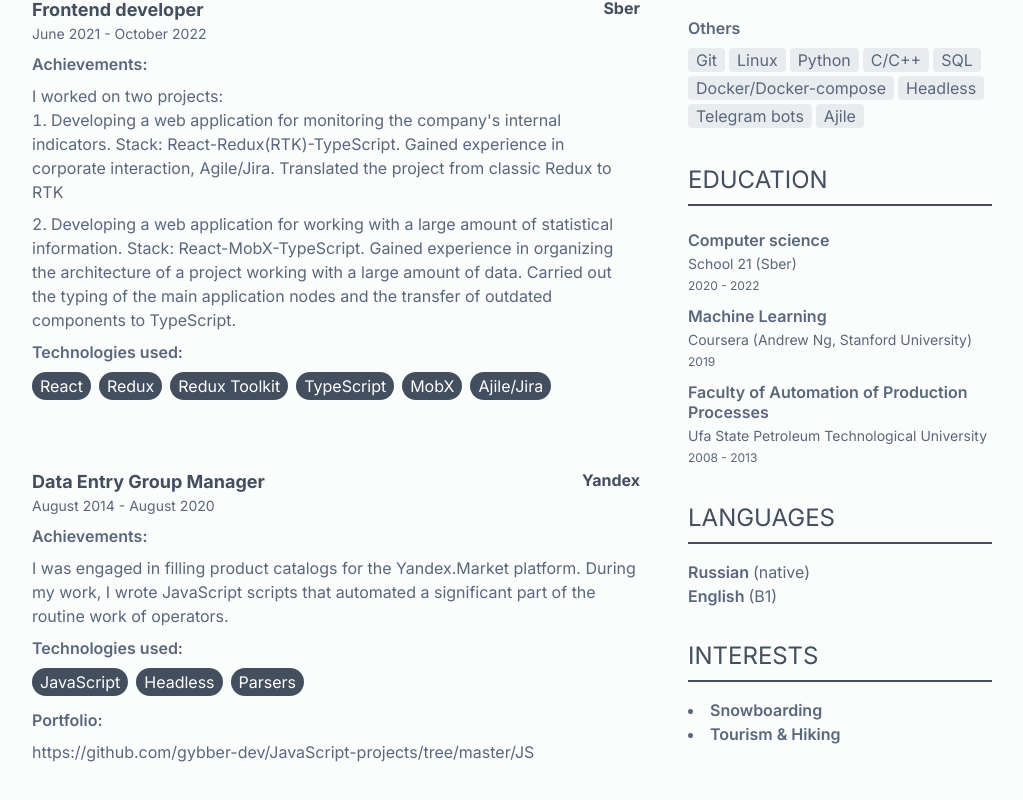
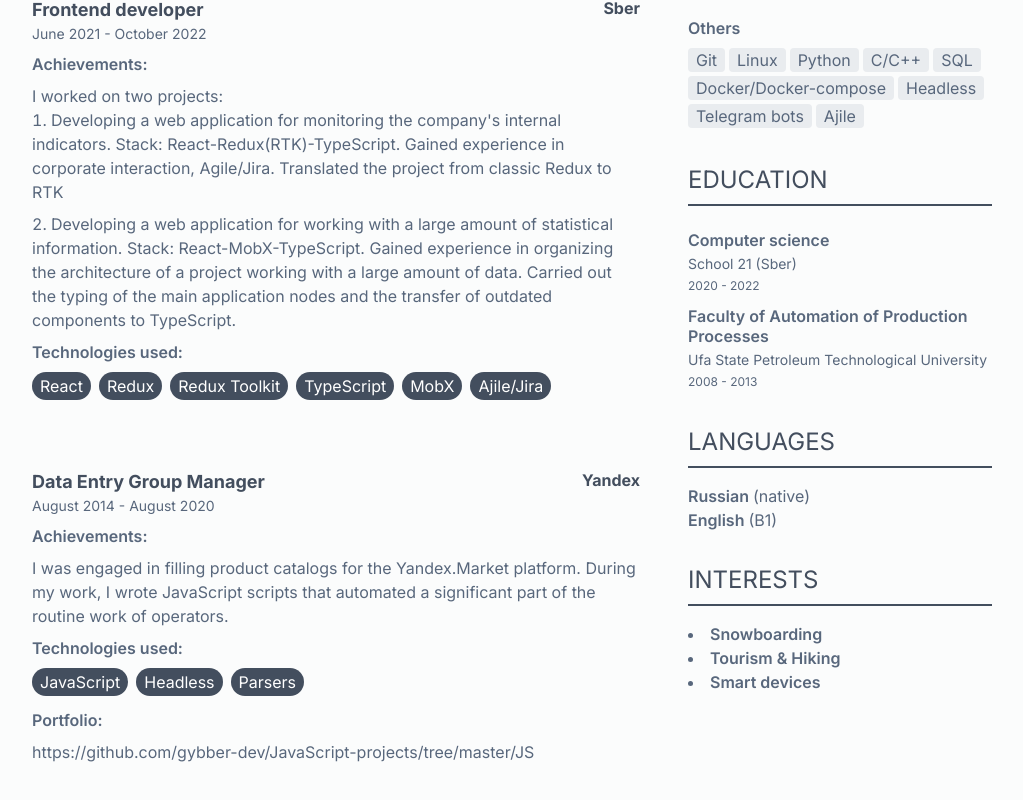
Before and after one commit to gybber-dev/cv, a Next.js app: page /en in a window 1280 px wide. Shown: the part 695-1495 px from the top of the page, without its empty margins (128-1151 px from the left). Built offline with nearby package versions, Linux system fonts and the light colour scheme.

Commit message:
add interest 3

```diff
--- a/components/experience.tsx
+++ b/components/experience.tsx
@@ -77,11 +77,6 @@ const Experience = () => {
       period: '2020 - 2022',
     },
     {
-      spec: t('education-2'),
-      place: t('education-place-2'),
-      period: '2019',
-    },
-    {
       spec: t('education-3'),
       place: t('education-place-3'),
       period: '2008 - 2013',
@@ -97,7 +92,8 @@ const Experience = () => {
       comment: t('languageComment-2'),
     },
   ]
-  const interests = [{ name: t('interest-1') }, { name: t('interest-2') }]
+  const interests = [{ name: t('interest-1') }, { name: t('interest-2') }, { name: t('interest-3') }]
+
   return (
     <div className="cols-span-1 m-auto grid w-full gap-12 p-4 md:col-span-2 md:grid-cols-[2fr_1fr] md:grid-rows-[auto_5fr] md:p-8 lg:w-[1024px]">
       <InfoBlock title={t('title')}>
--- a/messages/en.json
+++ b/messages/en.json
@@ -46,7 +46,8 @@
     "languageComment-1": "(native)",
     "languageComment-2": "(B1)",
     "interest-1": "Snowboarding",
-    "interest-2": "Tourism & Hiking"
+    "interest-2": "Tourism & Hiking",
+    "interest-3": "Smart devices"
   },
   "ui": {
     "Copied": "Copied!",
--- a/messages/ru.json
+++ b/messages/ru.json
@@ -46,7 +46,8 @@
     "languageComment-1": "(родной)",
     "languageComment-2": "(продвинутый B1)",
     "interest-1": "Сноубординг",
-    "interest-2": "Туризм"
+    "interest-2": "Туризм",
+    "interest-3": "Интернет вещей"
   },
   "ui": {
     "Copied": "Скопировано",
```
